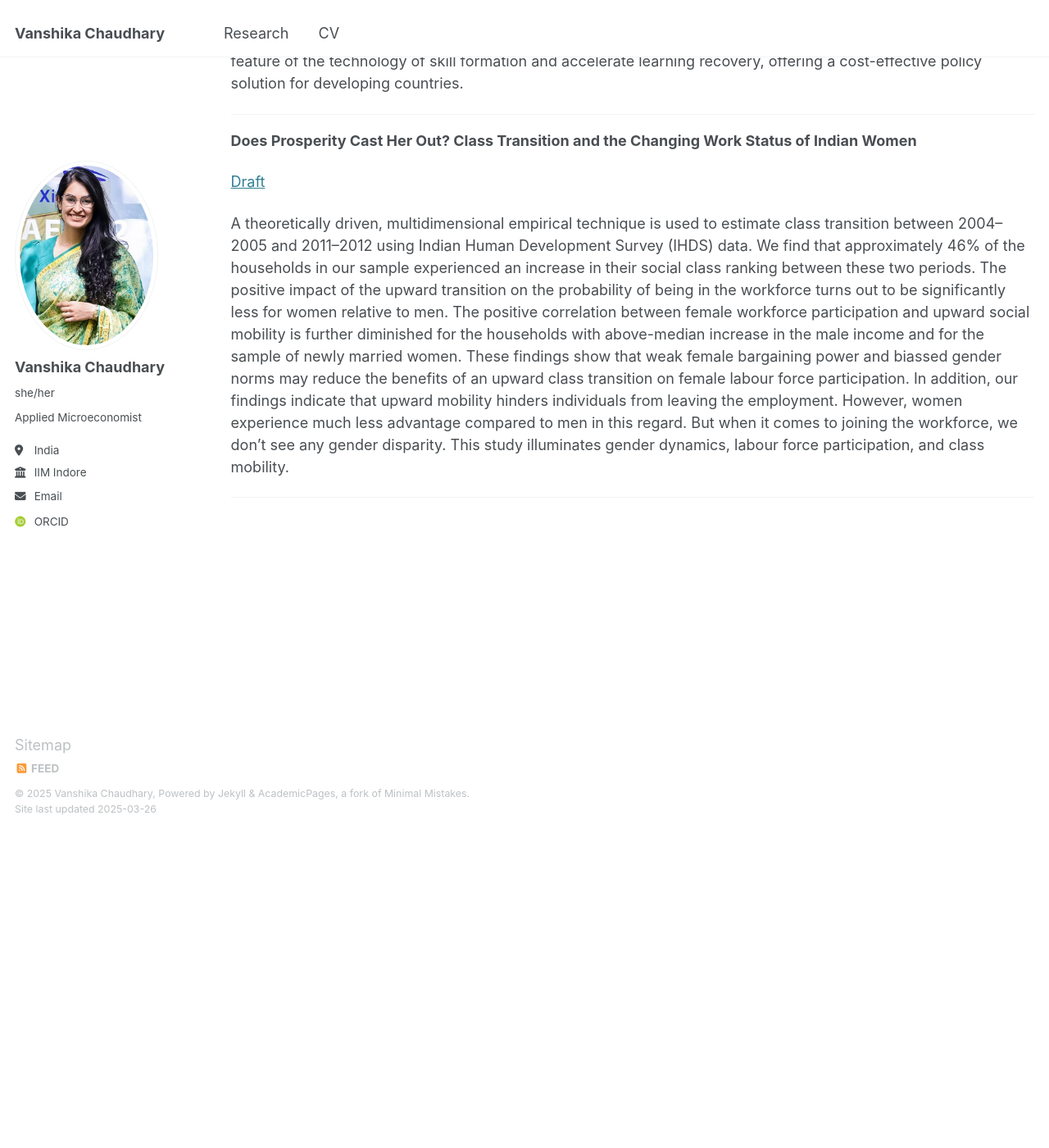
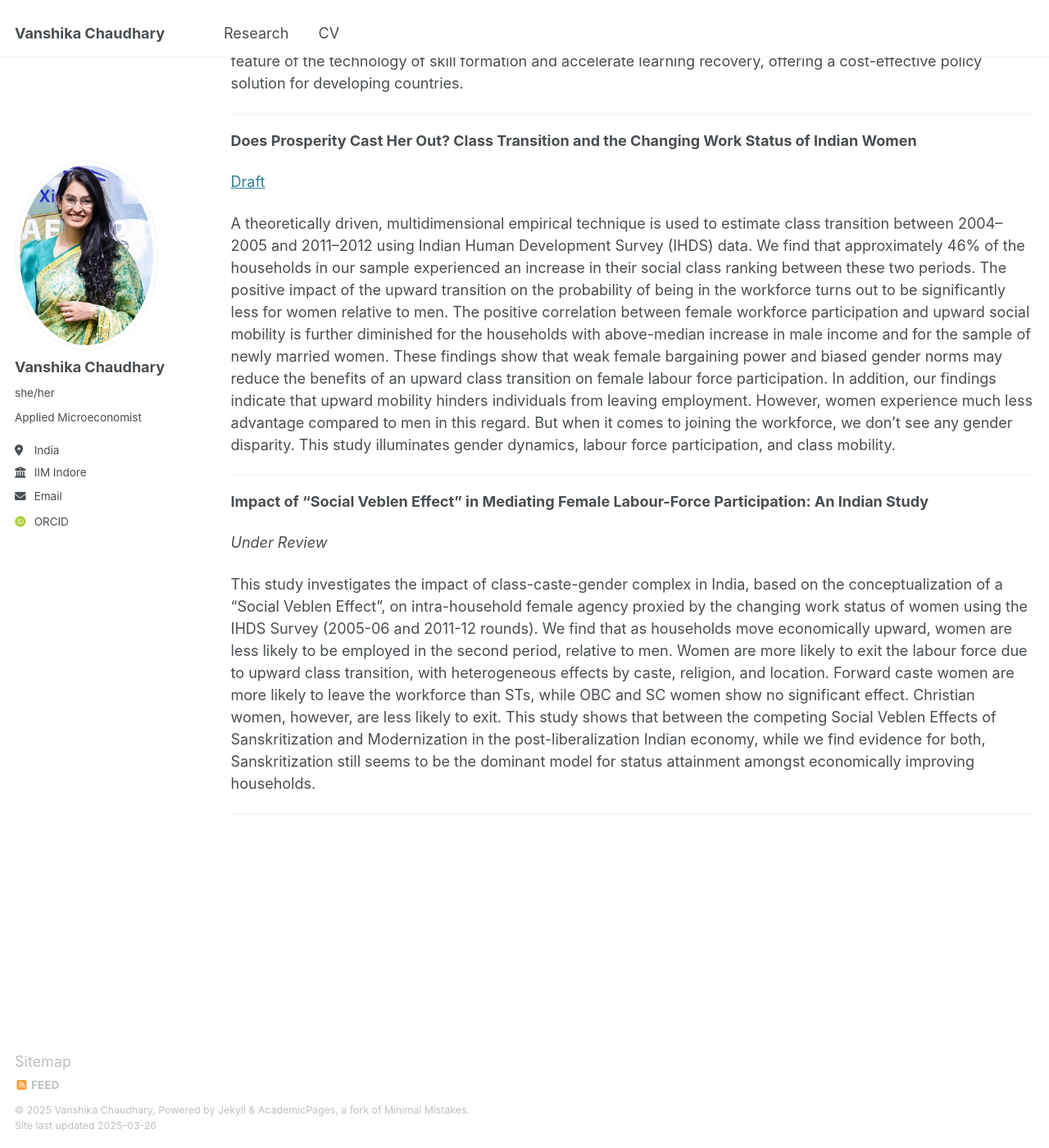
Before and after one commit to vanshika-chaudhary-economics/vanshika-chaudhary-economics.github.io, a Jekyll site: the page built from _pages/research.md, in a window 1280 px wide and 1400 px high, scrolled down 898 px. Shown: the whole window at 82% size. Built offline with Jekyll 4.4.1, drawn with Linux system fonts in a browser that asks for light colours; some web fonts are replaced; before the commit the page ends 1912 px from its top, so only the background shows below that.

Commit message:
Update research.md

```diff
--- a/_pages/research.md
+++ b/_pages/research.md
@@ -31,6 +31,14 @@ In this paper, we examine the causal complementarity of noncognitive skills, age
 
 [Draft](https://papers.ssrn.com/sol3/papers.cfm?abstract_id=4903206)
 
-A theoretically driven, multidimensional empirical technique is used to estimate class transition between 2004–2005 and 2011–2012 using Indian Human Development Survey (IHDS) data. We find that approximately 46% of the households in our sample experienced an increase in their social class ranking between these two periods. The positive impact of the upward transition on the probability of being in the workforce turns out to be significantly less for women relative to men. The positive correlation between female workforce participation and upward social mobility is further diminished for the households with above-median increase in the male income and for the sample of newly married women. These findings show that weak female bargaining power and biassed gender norms may reduce the benefits of an upward class transition on female labour force participation. In addition, our findings indicate that upward mobility hinders individuals from leaving the employment. However, women experience much less advantage compared to men in this regard. But when it comes to joining the workforce, we don't see any gender disparity. This study illuminates gender dynamics, labour force participation, and class mobility.
+A theoretically driven, multidimensional empirical technique is used to estimate class transition between 2004–2005 and 2011–2012 using Indian Human Development Survey (IHDS) data. We find that approximately 46% of the households in our sample experienced an increase in their social class ranking between these two periods. The positive impact of the upward transition on the probability of being in the workforce turns out to be significantly less for women relative to men. The positive correlation between female workforce participation and upward social mobility is further diminished for the households with above-median increase in male income and for the sample of newly married women. These findings show that weak female bargaining power and biased gender norms may reduce the benefits of an upward class transition on female labour force participation. In addition, our findings indicate that upward mobility hinders individuals from leaving employment. However, women experience much less advantage compared to men in this regard. But when it comes to joining the workforce, we don't see any gender disparity. This study illuminates gender dynamics, labour force participation, and class mobility.
 
 ------
+
+**Impact of "Social Veblen Effect" in Mediating Female Labour-Force Participation: An Indian Study**
+
+_Under Review_
+
+This study investigates the impact of class-caste-gender complex in India, based on the conceptualization of a “Social Veblen Effect”, on intra-household female agency proxied by the changing work status of women using the IHDS Survey (2005-06 and 2011-12 rounds). We find that as households move economically upward, women are less likely to be employed in the second period, relative to men. Women are more likely to exit the labour force due to upward class transition, with heterogeneous effects by caste, religion, and location. Forward caste women are more likely to leave the workforce than STs, while OBC and SC women show no significant effect. Christian women, however, are less likely to exit. This study shows that between the competing Social Veblen Effects of Sanskritization and Modernization in the post-liberalization Indian economy, while we find evidence for both, Sanskritization still seems to be the dominant model for status attainment amongst economically improving households.
+
+------
```
